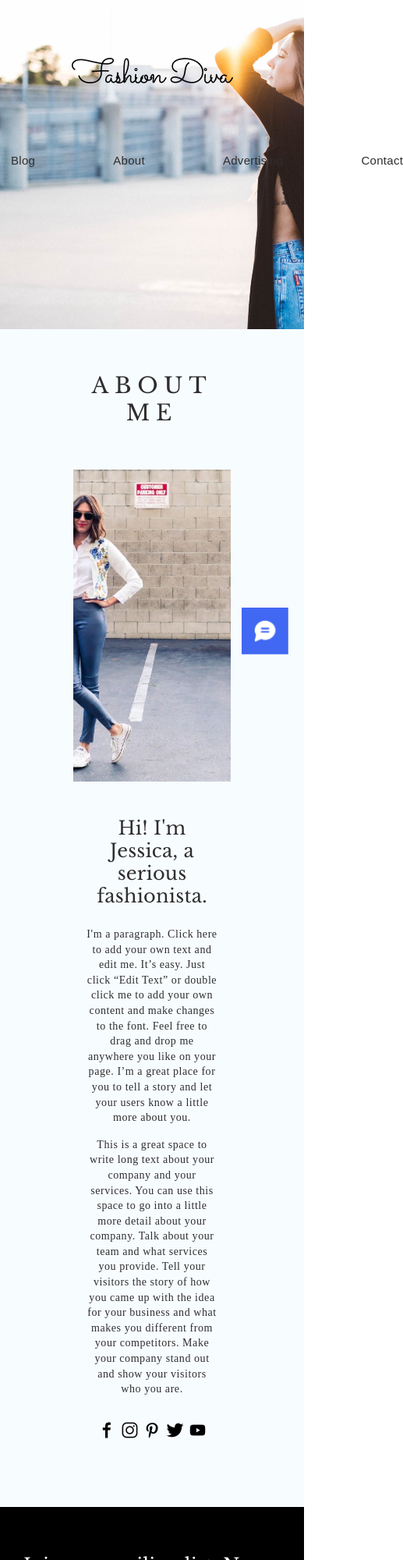
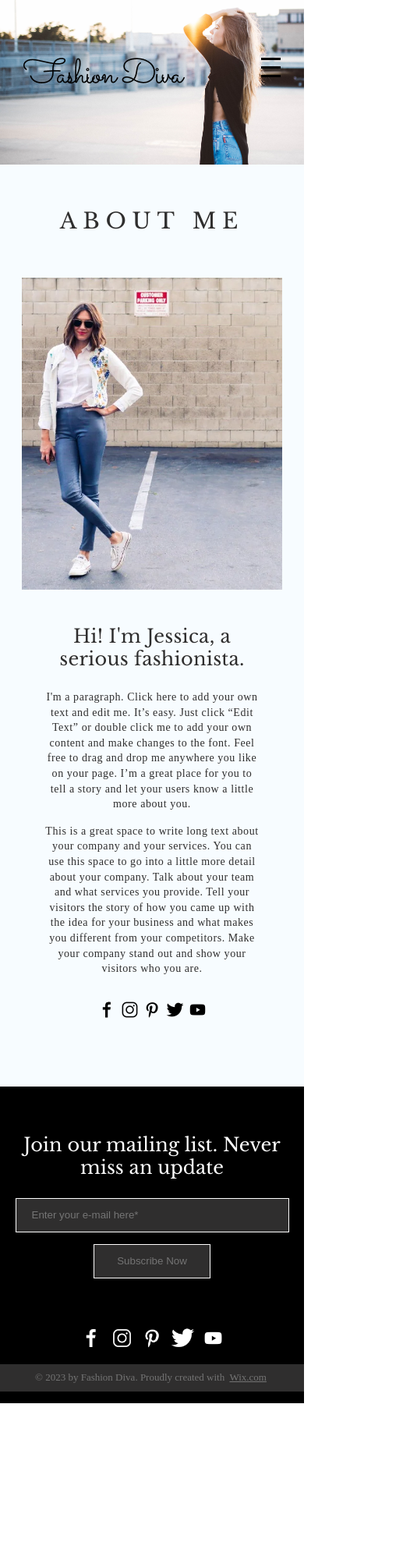
Before and after one commit to mikhiiia/fashion-diva, a plain HTML site: page about.html in a window 390 px wide. Shown: the top 2000 px of the page at 78% size, 517 px wide, since content can reach past the window. After the commit the page ends 1799 px from the top, so only its background shows below. Drawn offline with Linux system fonts and the light colour scheme.

Commit message:
adaptive + burger + corr container

```diff
--- a/about.html
+++ b/about.html
@@ -18,6 +18,7 @@
                 <li><a href="advertising.html">Advertising</a></li>
                 <li><a href="contact.html">Contact</a></li>
             </ul>
+            <img src="img/burger.png" alt="burger" class="burger">
         </header>
     </div>
 
--- a/css/about.css
+++ b/css/about.css
@@ -42,7 +42,7 @@ html{
     height: 50vh;
 }
 .container{
-    max-width: 57.5%;
+    width: 60%;
     display: flex;
     flex-direction: column;
     justify-content: center;
@@ -79,6 +79,9 @@ a{
 }
 a:hover{
     color: rgb(170, 170, 170);
+}
+.burger{
+    display: none;
 }
 
 .content{
@@ -224,3 +227,51 @@ footer a{
     right: 20px;
     bottom: 5px;
 }
+
+
+@media (max-width: 768px) {
+    .bg{
+        height: 25vh;
+    }
+    header{
+        display: flex;
+        justify-content: space-between;
+        padding: 0 30px;
+    }
+    .header__menu{
+        display: none;
+    }
+    .burger{
+        display: block;
+        width: 25px;
+        height: 25px;
+        cursor: pointer;
+    }
+    .footer__inputs{
+        width: 100%;
+        display: flex;
+        justify-content: center;
+    }
+    .footer__inputs form{
+        display: flex;
+        flex-direction: column;
+        align-items: center;
+        padding: 25px 0 62px 0;
+        width: 90%;
+    }
+    footer input{
+        margin-right: 0;
+        margin-bottom: 15px;
+        width: 100%;
+    }
+}
+@media (max-width: 700px) {
+    .chat-massage-button{
+        display: none;
+    }
+}
+@media (max-width: 600px) {
+    .container{
+        width: 95%;
+    }
+}
--- a/css/advertising.css
+++ b/css/advertising.css
@@ -42,7 +42,7 @@ html{
     height: 50vh;
 }
 .container{
-    max-width: 60%;
+    width: 60%;
     display: flex;
     flex-direction: column;
     justify-content: center;
@@ -79,6 +79,9 @@ a{
 }
 a:hover{
     color: rgb(170, 170, 170);
+}
+.burger{
+    display: none;
 }
 
 .content{
--- a/css/contact.css
+++ b/css/contact.css
@@ -42,7 +42,7 @@ html{
     height: 50vh;
 }
 .container{
-    max-width: 57.5%;
+    width: 60%;
     display: flex;
     flex-direction: column;
     justify-content: center;
@@ -79,6 +79,9 @@ a{
 }
 a:hover{
     color: rgb(170, 170, 170);
+}
+.burger{
+    display: none;
 }
 
 .content{
```
Also changed, not shown: advertising.html (+1 -0 lines), contact.html (+1 -0 lines).
